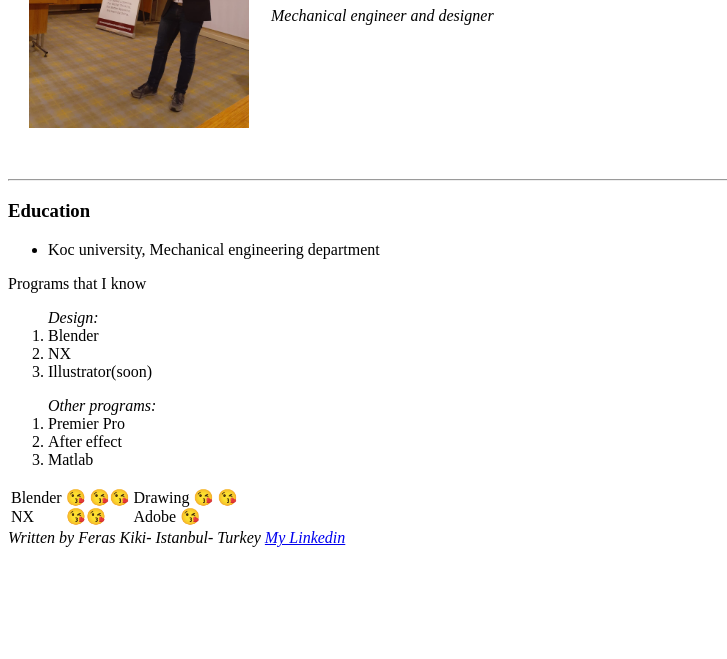
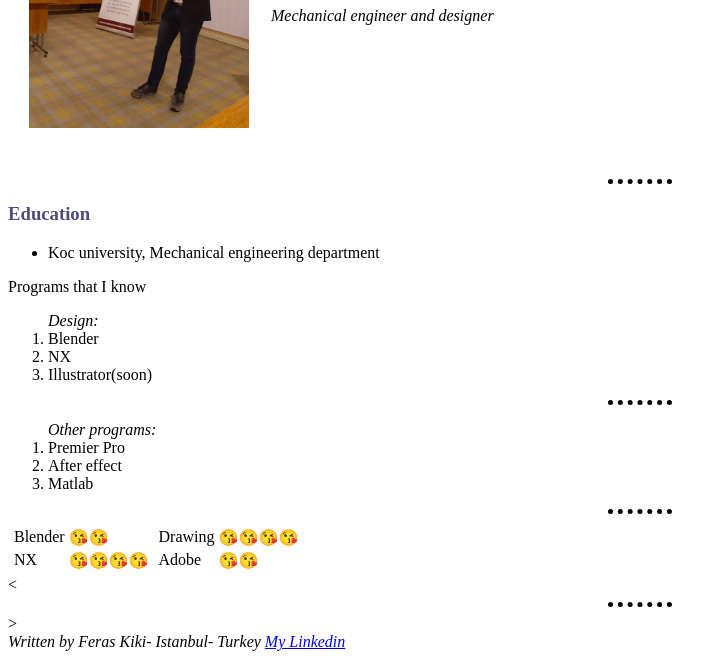
Before and after one commit to Fkiki18/Personal, a plain HTML site: page index.html in a window 1280 px wide. Shown: the part 194-853 px from the top of the page, without its empty margins (0-727 px from the left). Before the commit the page ends 800 px from the top, so only its background shows below. Drawn offline with Linux system fonts and the light colour scheme; files whose address does not match are found by name.

Commit message:
Add files via upload

```diff
--- a/index.html
+++ b/index.html
@@ -4,13 +4,16 @@
 <head>
   <meta charset="utf-8">
   <title>Feras Kiki </title>
+  <link rel="stylesheet" href="CSS/styles.css">
+  <link rel="icon" href="pics/favicon.ico">
 </head>
+
 
 <body>
   <table cellspacing="20">
     <tr>
       <td>
-        <img src="C:\Users\Keravnos\Desktop\Web Dev\Pics\Feras Tm.jpeg" alt="Feras Kiki's photo TM" hight="220" width="220">
+        <img src="Pics\Feras Tm.jpeg" alt="Feras Kiki's photo TM" hight="220" width="220">
       </td>
       <td>
         <h1>Feras Kiki</h1>
@@ -26,44 +29,50 @@
       <li> Koc university, Mechanical engineering department </li>
     </ul>
   </p>
-  <p>
-    Programs that I know
+  <p>Programs that I know</p>
   <ol>
     <em> Design: </em>
     <li>Blender</li>
     <li>NX</li>
     <li>Illustrator(soon) </li>
   </ol>
-  </p>
-  <p>
+  <hr>
   <ol>
     <em>Other programs:</em>
     <li>Premier Pro</li>
     <li>After effect</li>
     <li>Matlab</li>
   </ol>
-  </p>
+  <hr>
   <table cellspacing="2">
     <tr>
       <td>
-        Blender &#128536 &#128536&#128536	<br>
-        NX    &nbsp; &nbsp;&nbsp;&nbsp;&nbsp;&nbsp;&#128536&#128536
+        <table>
+          <tr>
+            <td>Blender </td>
+            <td>😘😘</td>
+          </tr>
+          <tr>
+            <td>NX</td>
+            <td>😘😘😘😘</td>
+          </tr>
+        </table>
       </td>
       <td>
-        Drawing &#128536 &#128536<br>
-        Adobe &#128536
+        <table>
+          <tr>
+            <td>Drawing</td>
+            <td>😘😘😘😘</td>
+          </tr>
+          <tr>
+            <td>Adobe</td>
+            <td>😘😘</td>
+          </tr>
+        </table>
       </td>
     </tr>
   </table>
-
-
-
-
-
-
-
-
-
+  <<hr>>
 
   <div>
     <address class="ex1">
```
Lines whose indentation alone changed are shown as unchanged.
